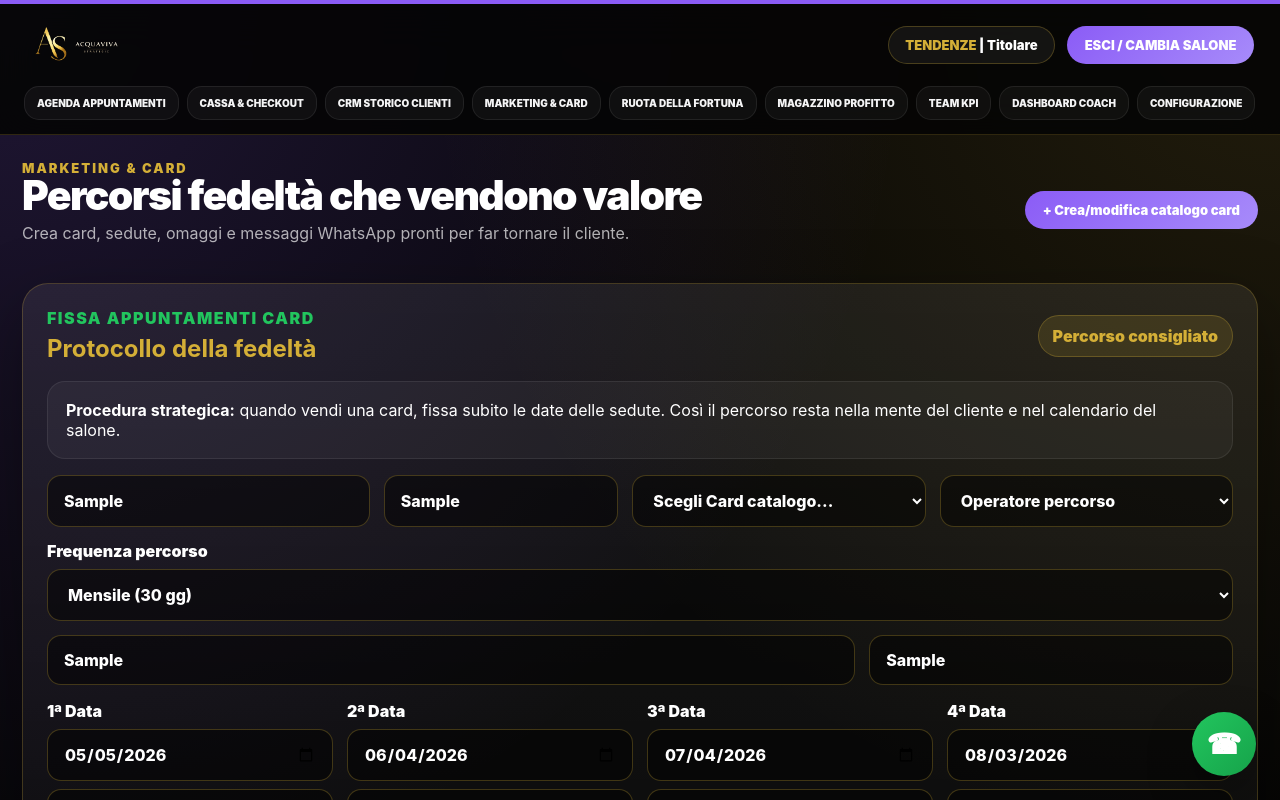
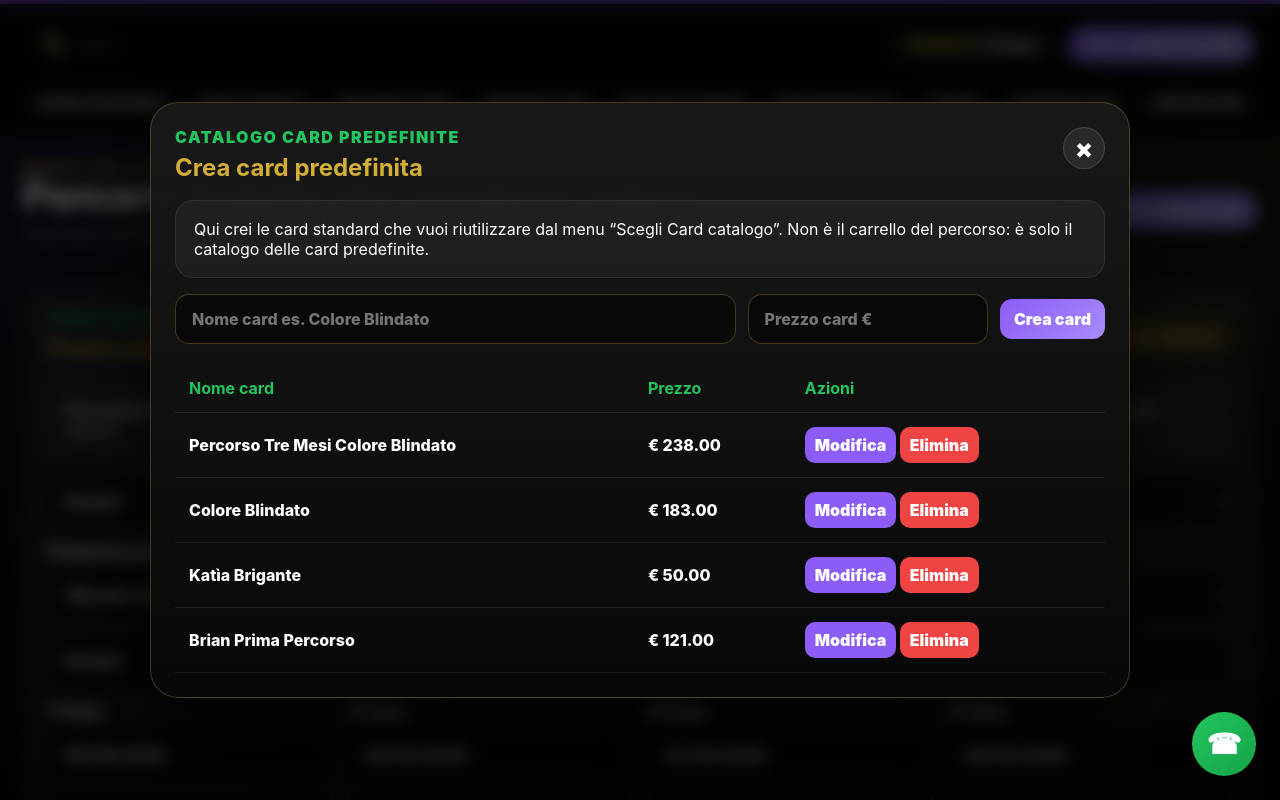
Before and after one commit to devanonymus/salon-clone-pro, a Next.js app in the folder apps/web/: page /marketing in a window 1280 px wide. Both pictures are taken after typing "Sample", "Sample", "Sample", "Sample", "10:30", "10:30" into the empty fields and a click on the button "+ Crea/modifica catalogo card". Shown: the top 800 px of the page. Built offline with nearby package versions, Linux system fonts and the light colour scheme.

Commit message:
Add predefined card catalog modal

```diff
--- a/apps/web/app/marketing/page.tsx
+++ b/apps/web/app/marketing/page.tsx
@@ -17,6 +17,11 @@ type ActiveCard = {
   total: number;
 };
 
+type CatalogCard = {
+  name: string;
+  price: number;
+};
+
 const services = [
   'Piega',
   'Taglio Donna',
@@ -29,7 +34,7 @@ const services = [
   'Plex Forte Repair Ricostruzione',
 ];
 
-const catalogCards = [
+const defaultCatalogCards: CatalogCard[] = [
   { name: 'Percorso Tre Mesi Colore Blindato', price: 238 },
   { name: 'Colore Blindato', price: 183 },
   { name: 'Katìa Brigante', price: 50 },
@@ -57,6 +62,11 @@ export default function MarketingPage() {
   const [clientName, setClientName] = useState('');
   const [whatsapp, setWhatsapp] = useState('');
   const [selectedCard, setSelectedCard] = useState('');
+  const [catalogCards, setCatalogCards] = useState<CatalogCard[]>(defaultCatalogCards);
+  const [catalogOpen, setCatalogOpen] = useState(false);
+  const [editingCatalogIndex, setEditingCatalogIndex] = useState<number | null>(null);
+  const [catalogName, setCatalogName] = useState('');
+  const [catalogPrice, setCatalogPrice] = useState('');
   const [operator, setOperator] = useState('');
   const [frequency, setFrequency] = useState('Mensile (30 gg)');
   const [manualCardName, setManualCardName] = useState('');
@@ -122,6 +132,70 @@ export default function MarketingPage() {
     setCardIncreaseTotal((prev) => prev + amount);
     setCardIncreaseInput('');
     setMessage(`✅ Prezzo card aumentato di € ${amount.toFixed(2)}.`);
+  }
+
+
+  function openCreateCatalogCard() {
+    setEditingCatalogIndex(null);
+    setCatalogName('');
+    setCatalogPrice('');
+    setCatalogOpen(true);
+  }
+
+  function openEditCatalogCard(index: number) {
+    const card = catalogCards[index];
+    setEditingCatalogIndex(index);
+    setCatalogName(card.name);
+    setCatalogPrice(String(card.price));
+    setCatalogOpen(true);
+  }
+
+  function saveCatalogCard() {
+    const name = catalogName.trim();
+    const price = Number(String(catalogPrice || 0).replace(',', '.'));
+
+    if (!name) {
+      setMessage('Inserisci il nome della card.');
+      return;
+    }
+
+    if (!price || price <= 0) {
+      setMessage('Inserisci un prezzo valido.');
+      return;
+    }
+
+    const nextCard = { name, price };
+
+    setCatalogCards((prev) => {
+      if (editingCatalogIndex === null) {
+        return [...prev, nextCard];
+      }
+
+      return prev.map((card, index) => (index === editingCatalogIndex ? nextCard : card));
+    });
+
+    setSelectedCard(name);
+    setManualCardName('');
+    setManualPrice('');
+    setCatalogOpen(false);
+    setEditingCatalogIndex(null);
+    setCatalogName('');
+    setCatalogPrice('');
+    setMessage(editingCatalogIndex === null ? '✅ Card catalogo creata.' : '✅ Card catalogo aggiornata.');
+  }
+
+  function deleteCatalogCard(index: number) {
+    const card = catalogCards[index];
+    const ok = confirm(`Vuoi eliminare "${card.name}" dal catalogo card?`);
+    if (!ok) return;
+
+    setCatalogCards((prev) => prev.filter((_, i) => i !== index));
+
+    if (selectedCard === card.name) {
+      setSelectedCard('');
+    }
+
+    setMessage('✅ Card catalogo eliminata.');
   }
 
   function setSessionCount(value: number) {
@@ -228,10 +302,86 @@ export default function MarketingPage() {
             </p>
           </div>
 
-          <button className="sp-button-purple">+ Crea/modifica catalogo card</button>
+          <button className="sp-button-purple" onClick={openCreateCatalogCard}>
+            + Crea/modifica catalogo card
+          </button>
         </header>
 
         {message ? <div style={successBox}>{message}</div> : null}
+
+        {catalogOpen ? (
+          <div style={modalBackdrop}>
+            <div style={catalogModal}>
+              <div style={catalogModalHeader}>
+                <div>
+                  <div style={greenKicker}>Catalogo card predefinite</div>
+                  <h2 style={sectionTitle}>
+                    {editingCatalogIndex === null ? 'Crea card predefinita' : 'Modifica card predefinita'}
+                  </h2>
+                </div>
+
+                <button style={closeButton} onClick={() => setCatalogOpen(false)}>
+                  ×
+                </button>
+              </div>
+
+              <div style={infoBox}>
+                Qui crei le card standard che vuoi riutilizzare dal menu “Scegli Card catalogo”.
+                Non è il carrello del percorso: è solo il catalogo delle card predefinite.
+              </div>
+
+              <div style={catalogFormGrid}>
+                <input
+                  className="sp-input"
+                  placeholder="Nome card es. Colore Blindato"
+                  value={catalogName}
+                  onChange={(e) => setCatalogName(e.target.value)}
+                />
+
+                <input
+                  className="sp-input"
+                  placeholder="Prezzo card €"
+                  value={catalogPrice}
+                  onChange={(e) => setCatalogPrice(e.target.value)}
+                />
+
+                <button style={smallPurple} onClick={saveCatalogCard}>
+                  {editingCatalogIndex === null ? 'Crea card' : 'Salva modifica'}
+                </button>
+              </div>
+
+              <div style={{ marginTop: 20, overflowX: 'auto' }}>
+                <table style={table}>
+                  <thead>
+                    <tr>
+                      <th style={th}>Nome card</th>
+                      <th style={th}>Prezzo</th>
+                      <th style={th}>Azioni</th>
+                    </tr>
+                  </thead>
+
+                  <tbody>
+                    {catalogCards.map((card, index) => (
+                      <tr key={`${card.name}-${index}`}>
+                        <td style={td}>{card.name}</td>
+                        <td style={td}>€ {card.price.toFixed(2)}</td>
+                        <td style={td}>
+                          <button style={miniPurple} onClick={() => openEditCatalogCard(index)}>
+                            Modifica
+                          </button>{' '}
+                          <button style={miniDanger} onClick={() => deleteCatalogCard(index)}>
+                            Elimina
+                          </button>
+                        </td>
+                      </tr>
+                    ))}
+                  </tbody>
+                </table>
+              </div>
+            </div>
+          </div>
+        ) : null}
+
 
         <section className="sp-card" style={cardPad}>
           <div style={sectionHeader}>
@@ -550,6 +700,56 @@ function Summary({ label, value }: { label: string; value: string }) {
   );
 }
 
+
+const modalBackdrop: React.CSSProperties = {
+  position: 'fixed',
+  inset: 0,
+  zIndex: 1000,
+  display: 'grid',
+  placeItems: 'center',
+  padding: 24,
+  background: 'rgba(0,0,0,0.72)',
+  backdropFilter: 'blur(8px)',
+};
+
+const catalogModal: React.CSSProperties = {
+  width: 'min(980px, 100%)',
+  maxHeight: '86vh',
+  overflowY: 'auto',
+  borderRadius: 28,
+  padding: 24,
+  background: 'linear-gradient(180deg, rgba(25,25,25,0.98), rgba(8,8,8,0.98))',
+  border: '1px solid rgba(212,175,55,0.28)',
+  boxShadow: '0 30px 90px rgba(0,0,0,0.55)',
+};
+
+const catalogModalHeader: React.CSSProperties = {
+  display: 'flex',
+  justifyContent: 'space-between',
+  alignItems: 'flex-start',
+  gap: 16,
+  marginBottom: 18,
+};
+
+const closeButton: React.CSSProperties = {
+  width: 42,
+  height: 42,
+  borderRadius: 999,
+  border: '1px solid rgba(255,255,255,0.14)',
+  background: 'rgba(255,255,255,0.08)',
+  color: '#fff',
+  fontSize: 26,
+  fontWeight: 900,
+  cursor: 'pointer',
+};
+
+const catalogFormGrid: React.CSSProperties = {
+  display: 'grid',
+  gridTemplateColumns: '1.4fr 0.6fr auto',
+  gap: 12,
+  alignItems: 'center',
+};
+
 const header: React.CSSProperties = {
   display: 'flex',
   justifyContent: 'space-between',
```
